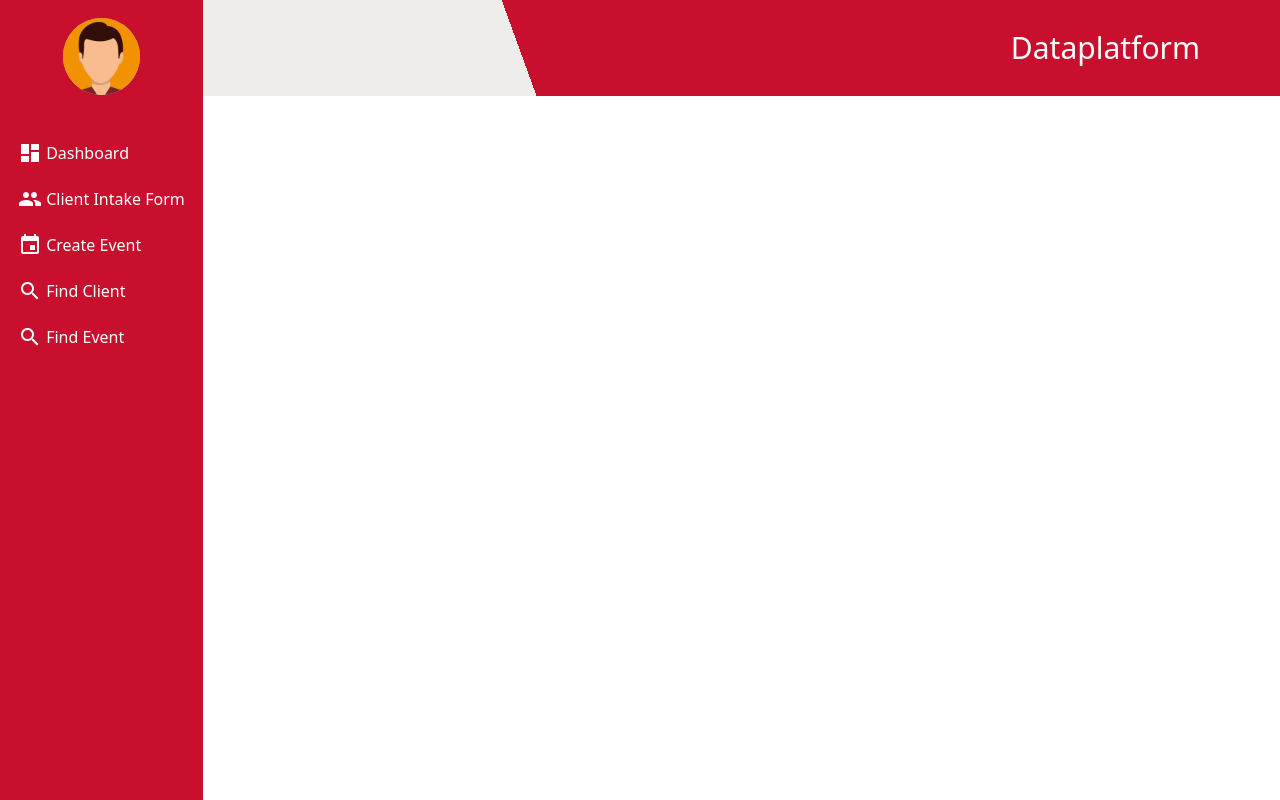
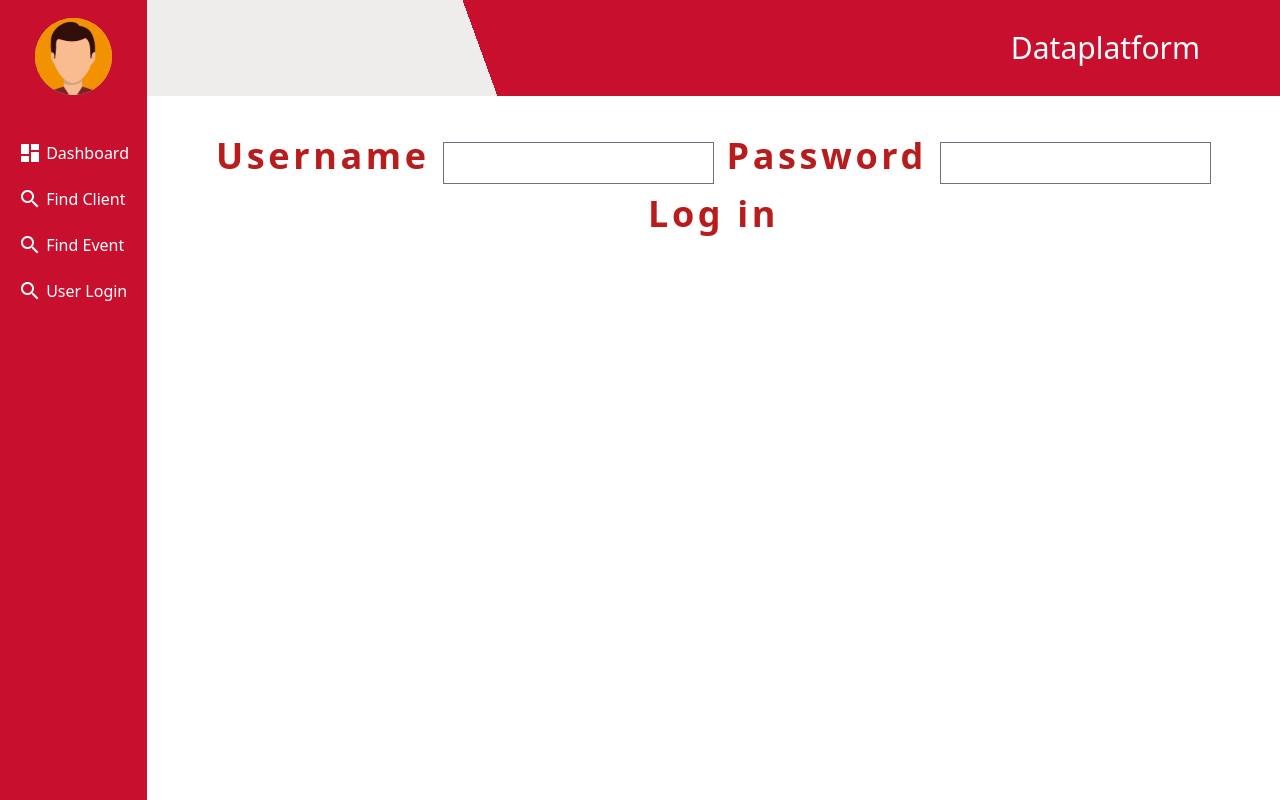
Before and after one commit to CIS-Spring-2023/project-cis_4339_project_15, a Vue app in the folder frontend/: page /loginpage in a window 1280 px wide. Built offline with nearby package versions, Linux system fonts and the light colour scheme; no server answers.

Commit message:
FE-1, needs style and route guard

```diff
--- a/frontend/src/App.vue
+++ b/frontend/src/App.vue
@@ -6,13 +6,24 @@ export default {
   name: 'App',
   data() {
     return {
-      orgName: 'Dataplatform'
+      orgName: 'Dataplatform',
+      // Define auth for global var, set as session storage so 'login status' persists across reload page
+      // The 'login status' persists but expires after exiting the page so you have to login again
+      auth: sessionStorage.getItem('auth') || false
     }
   },
   created() {
     axios.get(`${apiURL}/org`).then((res) => {
       this.orgName = res.data.name
     })
+  },
+
+  // This is the method to update auth used in the login vue
+  methods: {
+    updateAuth(newValue) {
+      this.auth = newValue;
+      sessionStorage.setItem('auth', newValue)
+    }
   }
 }
 </script>
@@ -35,7 +46,7 @@ export default {
                 Dashboard
               </router-link>
             </li>
-            <li>
+            <li v-if="auth">
               <router-link to="/intakeform">
                 <span
                   style="position: relative; top: 6px"
@@ -45,7 +56,7 @@ export default {
                 Client Intake Form
               </router-link>
             </li>
-            <li>
+            <li v-if="auth">
               <router-link to="/eventform">
                 <span
                   style="position: relative; top: 6px"
@@ -75,6 +86,16 @@ export default {
                 Find Event
               </router-link>
             </li>
+            <li>
+              <router-link to="/loginpage">
+                <span
+                  style="position: relative; top: 6px"
+                  class="material-icons"
+                  >search</span
+                >
+                User Login
+              </router-link>
+            </li>
           </ul>
         </nav>
       </header>
--- /dev/null
+++ b/frontend/src/components/loginPage.vue
@@ -0,0 +1,47 @@
+<script>
+const apiURL = import.meta.env.VITE_ROOT_API
+
+export default {
+  data() {
+    return {
+      // Variables from the login form
+      username: '',
+      password: '',
+    }
+  },
+
+  // This is the front-end only method functionality, later we will make an api call instead
+  // This is not a secure method, it sets auth (the global variable) to true
+  // USERNAME: user PASSWORD: password
+  methods: {
+    login() {
+      if (this.username === 'user' && this.password === 'password') {
+        alert('Login successful!');
+        this.$root.updateAuth(true);
+      } else {
+        alert('Invalid username or password.');
+      }
+
+    },
+  }
+}
+</script>
+
+<template>
+  <main>
+    <div>
+    <form class="font-bold text-4xl text-red-700 tracking-widest text-center mt-10"
+        @submit.prevent="login">
+      <label>
+        Username
+        <input type="text" v-model="username" />
+      </label>
+      <label>
+        Password
+        <input type="password" v-model="password" />
+      </label>
+      <button type="submit">Log in</button>
+    </form>
+    </div>
+  </main>
+</template>
--- a/frontend/src/router/index.js
+++ b/frontend/src/router/index.js
@@ -38,7 +38,13 @@ const routes = [
     path: '/eventdetails/:id',
     name: 'eventdetails',
     props: true,
-    component: () => import('../components/eventDetails.vue')
+    component: () => import('../components/eventDetails.vue'),
+  },
+  {
+    path: '/loginpage',
+    name: 'loginpage',
+    props: true,
+    component: () => import('../components/loginPage.vue')
   }
 ]
 const router = createRouter({
```
